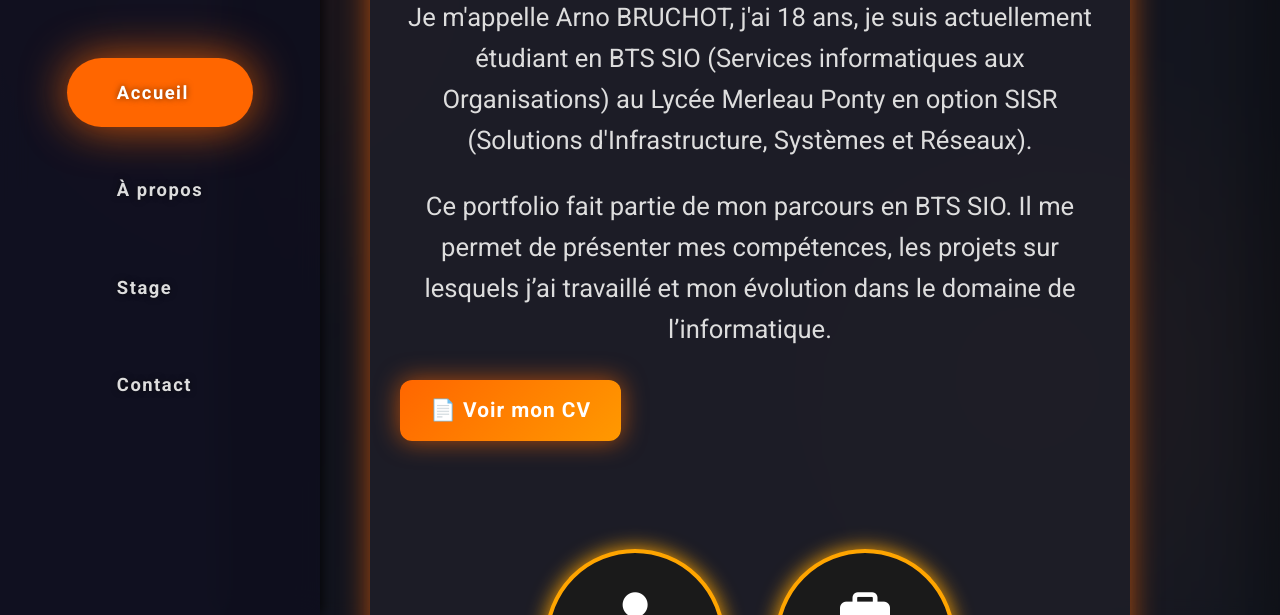
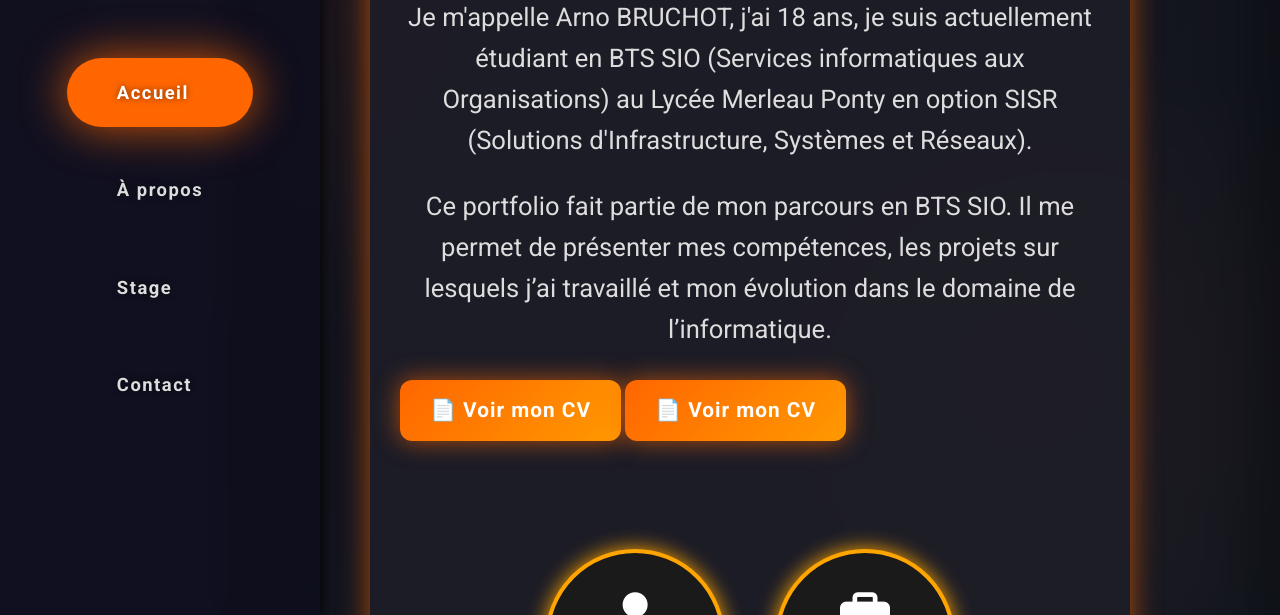
Before and after one commit to Arno-bruchot/portfolio, a plain HTML site: page index.html in a window 1280 px wide. Shown: the part 185-800 px from the top of the page. Drawn offline with Linux system fonts and the light colour scheme.

Commit message:
Update index.html changement CV

```diff
--- a/index.html
+++ b/index.html
@@ -43,8 +43,8 @@
       <p>Je m'appelle Arno BRUCHOT, j'ai 18 ans, je suis actuellement étudiant en BTS SIO (Services informatiques aux Organisations) au Lycée Merleau Ponty en option SISR (Solutions d'Infrastructure, Systèmes et Réseaux).</p>
       <br>
       <p>Ce portfolio fait partie de mon parcours en BTS SIO. Il me permet de présenter mes compétences, les projets sur lesquels j’ai travaillé et mon évolution dans le domaine de l’informatique.</p>
-      <a href="images/CV-2025.pdf" class="btn-cv" target="_blank">📄 Voir mon CV</a>
-
+      <a href="images/CV-ARNO.pdf" class="btn-cv" target="_blank">📄 Voir mon CV</a>
+      <a href="images/CV-ARNO.pdf" class="btn-cv" target="_blank">📄 Voir mon CV</a>
 
   <div class="icon-navigation">
   <a href="about.html" class="nav-icon">
```
